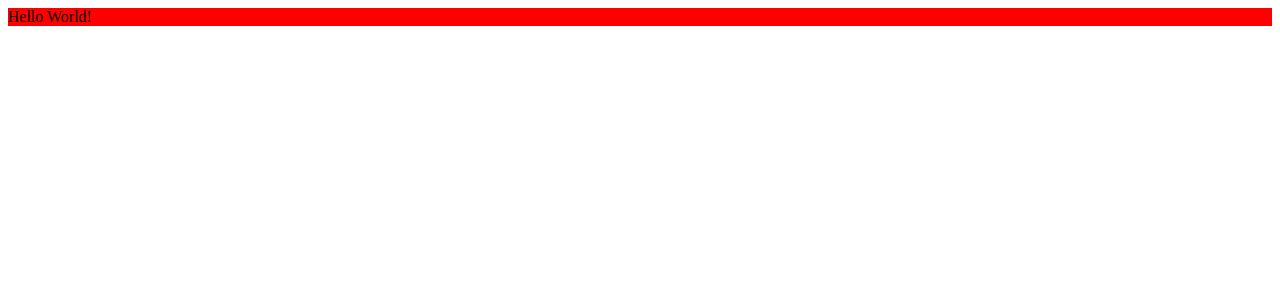
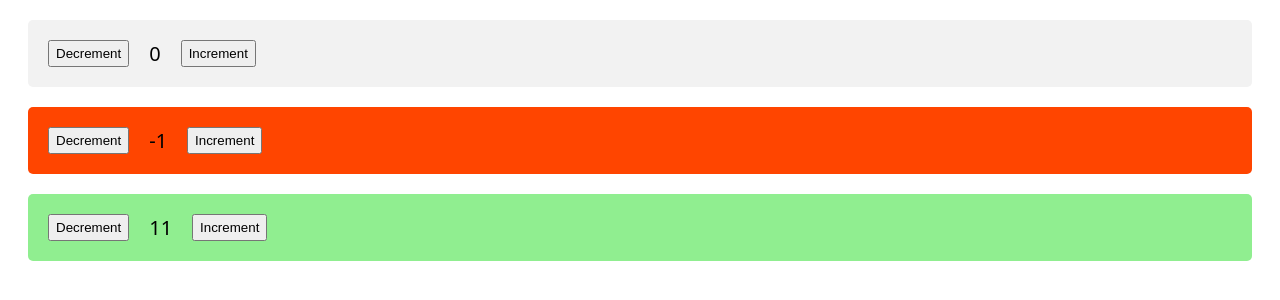
Before and after one commit to mint-lang/mint-vs-x, a React app: page / in a window 1280 px wide. Shown: the top 300 px of the page. Built offline with nearby package versions, Linux system fonts and the light colour scheme.

Commit message:
Implement the counter component.

```diff
--- a/package.json
+++ b/package.json
@@ -6,9 +6,14 @@
   "dependencies": {
     "babel-core": "^6.26.3",
     "babel-loader": "^7.1.5",
+    "babel-plugin-react-flow-props-to-prop-types": "^0.15.0",
     "babel-plugin-typecheck": "^3.9.0",
+    "babel-preset-es2015": "^6.24.1",
     "babel-preset-flow": "^6.23.0",
     "babel-preset-react": "^6.24.1",
+    "babel-preset-stage-0": "^6.24.1",
+    "prop-types": "^15.6.2",
+    "prop-types-extra": "^1.1.0",
     "react": "^16.4.1",
     "react-dom": "^16.4.1",
     "styled-components": "^3.3.3",
--- a/src/main.jsx
+++ b/src/main.jsx
@@ -2,13 +2,79 @@ import React, { Component } from "react";
 import styled from "styled-components";
 import ReactDOM from "react-dom";
 
-const StyledDiv = styled.div`
-  background: red;
+/* This is the styling for the base div. */
+const BaseDiv = styled.div`
+  background: ${props => props.background};
+  border-radius: 5px;
+  transition: 320ms;
+  display: flex;
+  padding: 20px;
+  margin: 20px;
 `
+
+/* This is the styling for the counter span. */
+const CounterSpan = styled.span`
+  font-family: sans;
+  font-size: 20px;
+  padding: 0 20px;
+`
+
+class Counter extends Component {
+  /* These are the property type definitons. */
+  props: {
+    onIncrement: () => void,
+    onDecrement: () => void,
+    counter: number
+  }
+
+  /* These are the default property values. */
+  static defaultProps = {
+    onIncrement: () => null,
+    onDecrement: () => null,
+    counter: 0
+  }
+
+  /* This is a computed property for the background color. */
+  get background () {
+    const { counter } = this.props
+
+    if (counter >= 10) {
+      return "lightgreen"
+    } else {
+      if (counter < 0) {
+        return "orangered"
+      } else {
+        return "#F2F2F2"
+      }
+    }
+  }
+
+  render () {
+    const { counter, onDecrement, onIncrement} = this.props
+
+    return <BaseDiv background={this.background}>
+      <button onClick={() => onDecrement()}>
+        Decrement
+      </button>
+
+      <CounterSpan>
+        { counter }
+      </CounterSpan>
+
+      <button onClick={() => onIncrement()}>
+        Increment
+      </button>
+    </BaseDiv>
+  }
+}
 
 class Main extends Component {
   render () {
-    return <StyledDiv>Hello World!</StyledDiv>
+    return <div>
+    <Counter counter={0}/>
+    <Counter counter={-1}/>
+    <Counter counter={11}/>
+    </div>
   }
 }
 
```
Also changed, not shown: .babelrc, 1 other file (tests, documents, lock files or other folders).
